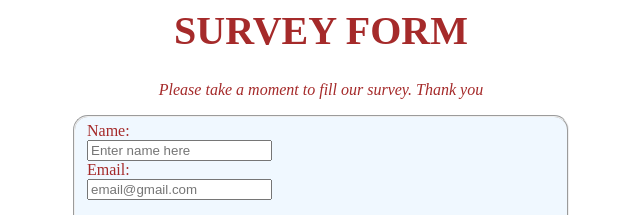
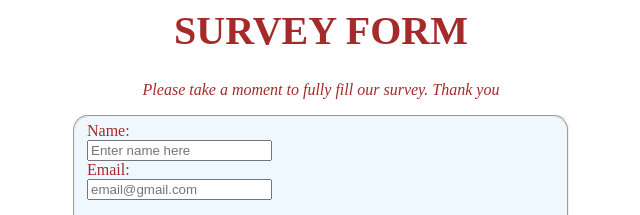
Before and after one commit to Eccb7/survey-Trials, a plain HTML site: page index.html in a window 1280 px wide. Shown: the top 215 px of the page, 419-1059 px from the left. Drawn offline with Linux system fonts and the light colour scheme; a script that the page names is missing.

Commit message:
Add html file

```diff
--- a/index.html
+++ b/index.html
@@ -18,7 +18,7 @@
 
           <h1 id="title">Survey Form</h1>
 
-          <center><p id="description"><i>Please take a moment to fill our survey. Thank you</i></p></center>
+          <center><p id="description"><i>Please take a moment to fully fill our survey. Thank you</i></p></center>
 
           <fieldset>
       <div class="form-group row">
```
